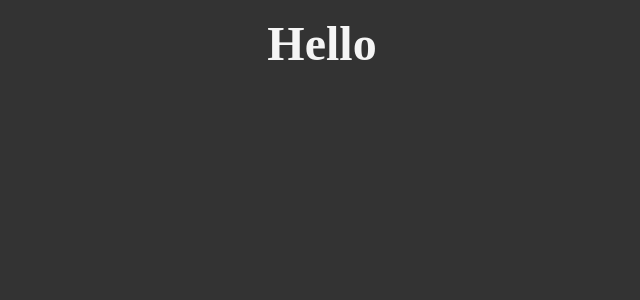
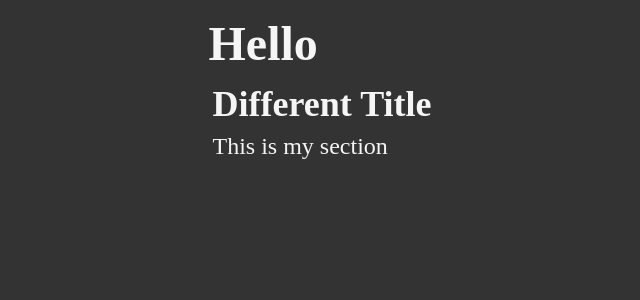
Before and after one commit to Buyaki01/hello-react-typescript, a React (Vite) app: page / in a window 1280 px wide. Shown: the top 300 px of the page, without its empty margins (318-958 px from the left). Built offline with nearby package versions, Linux system fonts and the light colour scheme.

Commit message:
Add Section in App.tsx

```diff
--- a/src/App.tsx
+++ b/src/App.tsx
@@ -1,8 +1,12 @@
 import Heading from "./components/Heading"
+import { Section } from "./components/Section"
 
 function App() {
   return (
-    <Heading title={"Hello"} />
+    <>
+      <Heading title={"Hello"} />
+      <Section title={"Different Title"}>This is my section</Section>
+    </>
   )
 }
 
```
